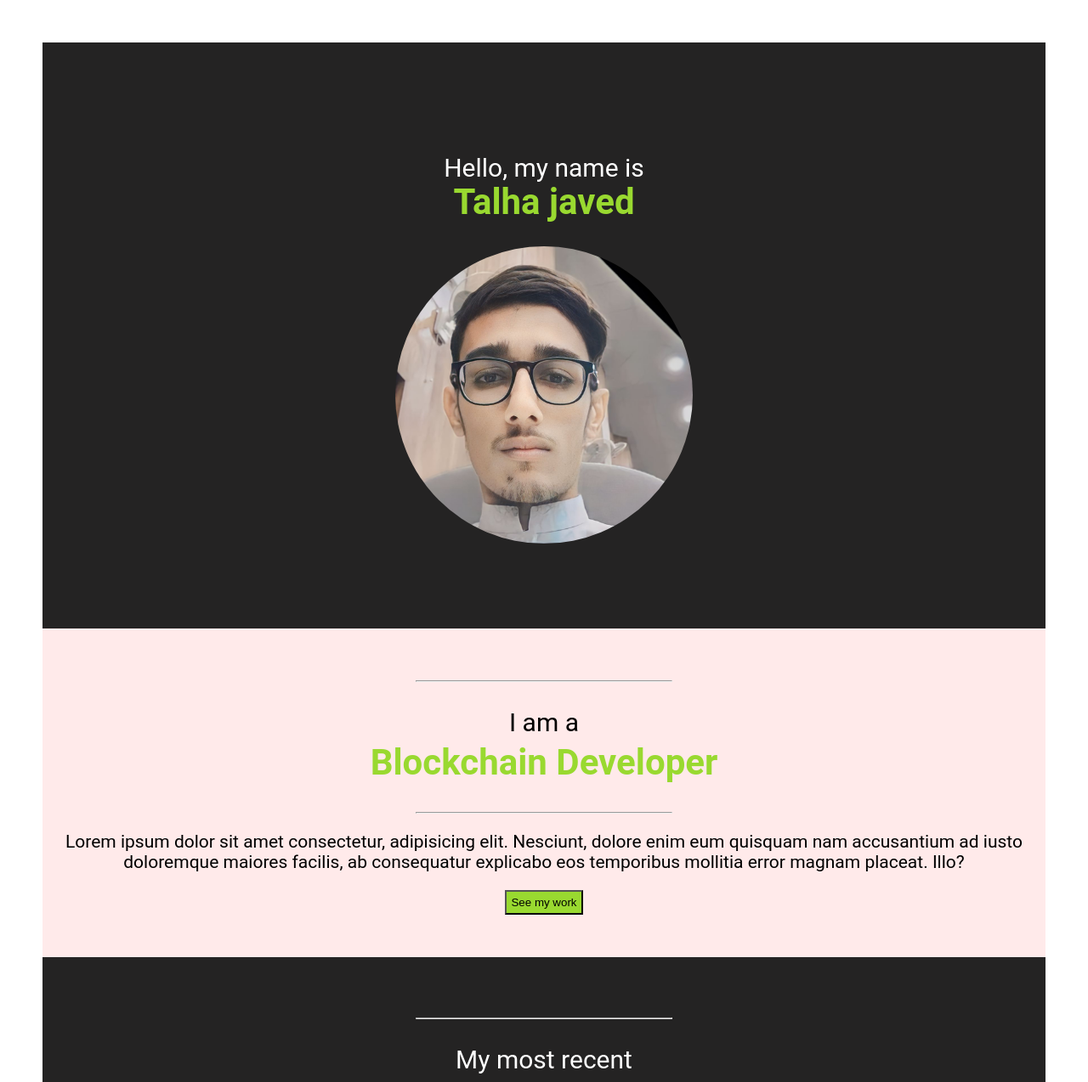
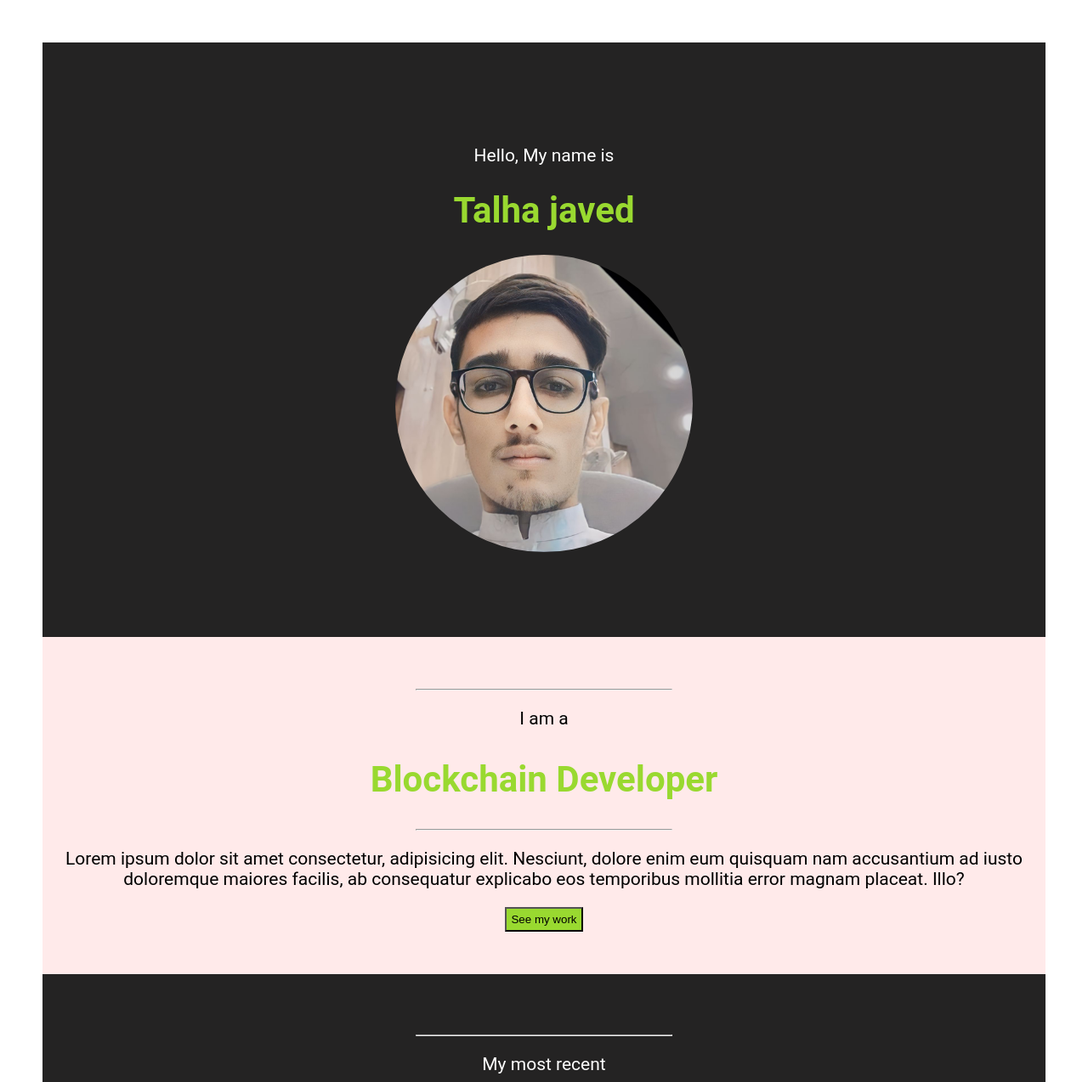
Before and after one commit to talha493919/css-challenges-2, a plain HTML site: page index.html in a window 1280 px wide. Shown: the top 1274 px of the page at 85% size. Drawn offline with Linux system fonts and the light colour scheme; a web font is replaced by a local one.

Commit message:
Update index.html

```diff
--- a/index.html
+++ b/index.html
@@ -7,14 +7,14 @@
     <body>
         <header>
             <div>
-                <p class="Ha" style="color: white;">Hello, my name is <h1> Talha javed</h1> </p>
+                <p class="ar" style="color: white;">Hello, My name is <h1> Talha javed</h1> </p>
                 <img class="img" src="./img/Talha javed.jpeg" alt="Photo of Talha javed"/>
             </div>
 
         </header>
             <section class="web">
                 <hr>
-                <p class="Ha">I am a <h2> Blockchain Developer</h2> </p>
+                <p class="ar">I am a <h2> Blockchain Developer</h2> </p>
                 <hr>
                 <p>Lorem ipsum dolor sit amet consectetur, adipisicing elit. Nesciunt, dolore enim eum quisquam nam accusantium ad iusto doloremque maiores facilis, ab consequatur explicabo eos temporibus mollitia error magnam placeat. Illo?</p>
 
@@ -26,7 +26,7 @@
         <section class="article">
             <div class="wrapper">
                 <hr>
-                <p class="Ha" style="color: white;">My most recent <h3 style="color: #99D930;;"> article </h3></p>
+                <p class="ar" style="color: white;">My most recent <h3 style="color: #99D930;;"> article </h3></p>
                 <hr>
                 <article>
                     <h3>Design systems that scale</h3>
```
